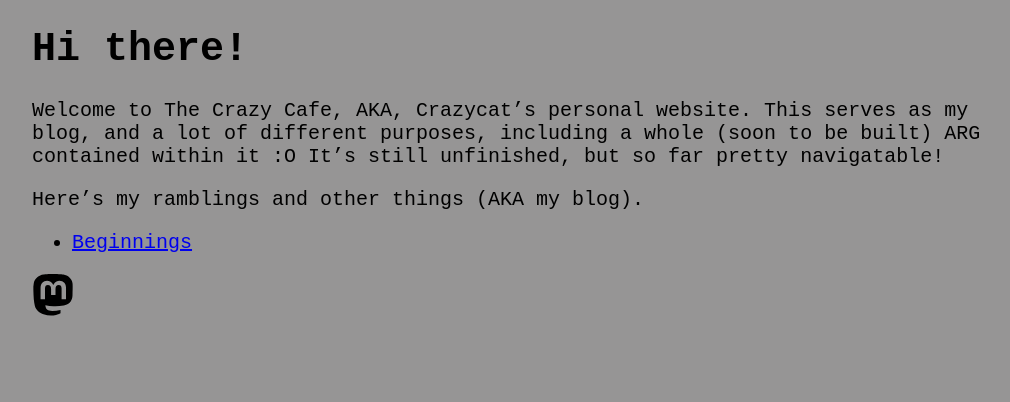
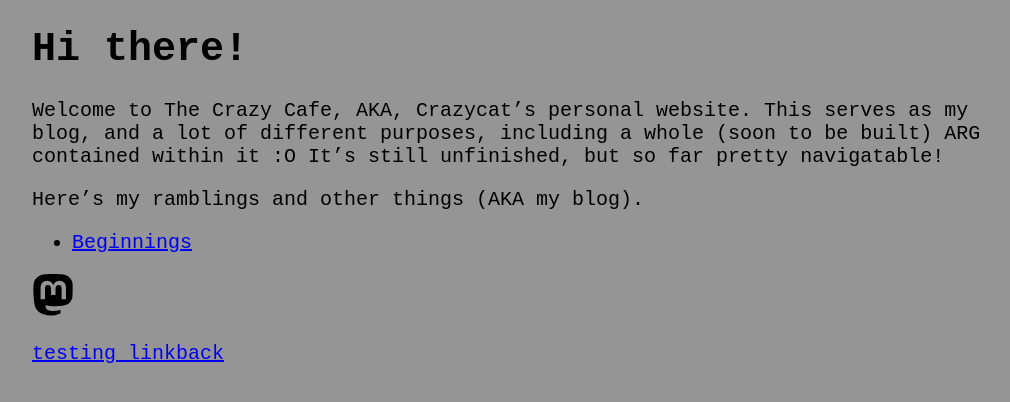
Before and after one commit to CrazycatASG/crazycatasg.github.io, a Jekyll site: the page built from index.md, in a window 1280 px wide. Shown: the top 402 px of the page, without its empty margins (108-1118 px from the left). Built offline with Jekyll 4.4.1, drawn with Linux system fonts in a browser that asks for light colours.

Commit message:
testing linkback

```diff
--- a/index.md
+++ b/index.md
@@ -22,3 +22,5 @@ Here's my ramblings and other things (AKA my blog).
 <a rel="me" href="https://mstdn.games/@enderasg">
  <img src="assets\images\mastodon-logo-black.svg" alt="Mastodon" style="width:42px;height:42px;">
 </a>
+
+<a rel="me" href="https://mstdn.games/@enderasg">testing linkback</a>
```
